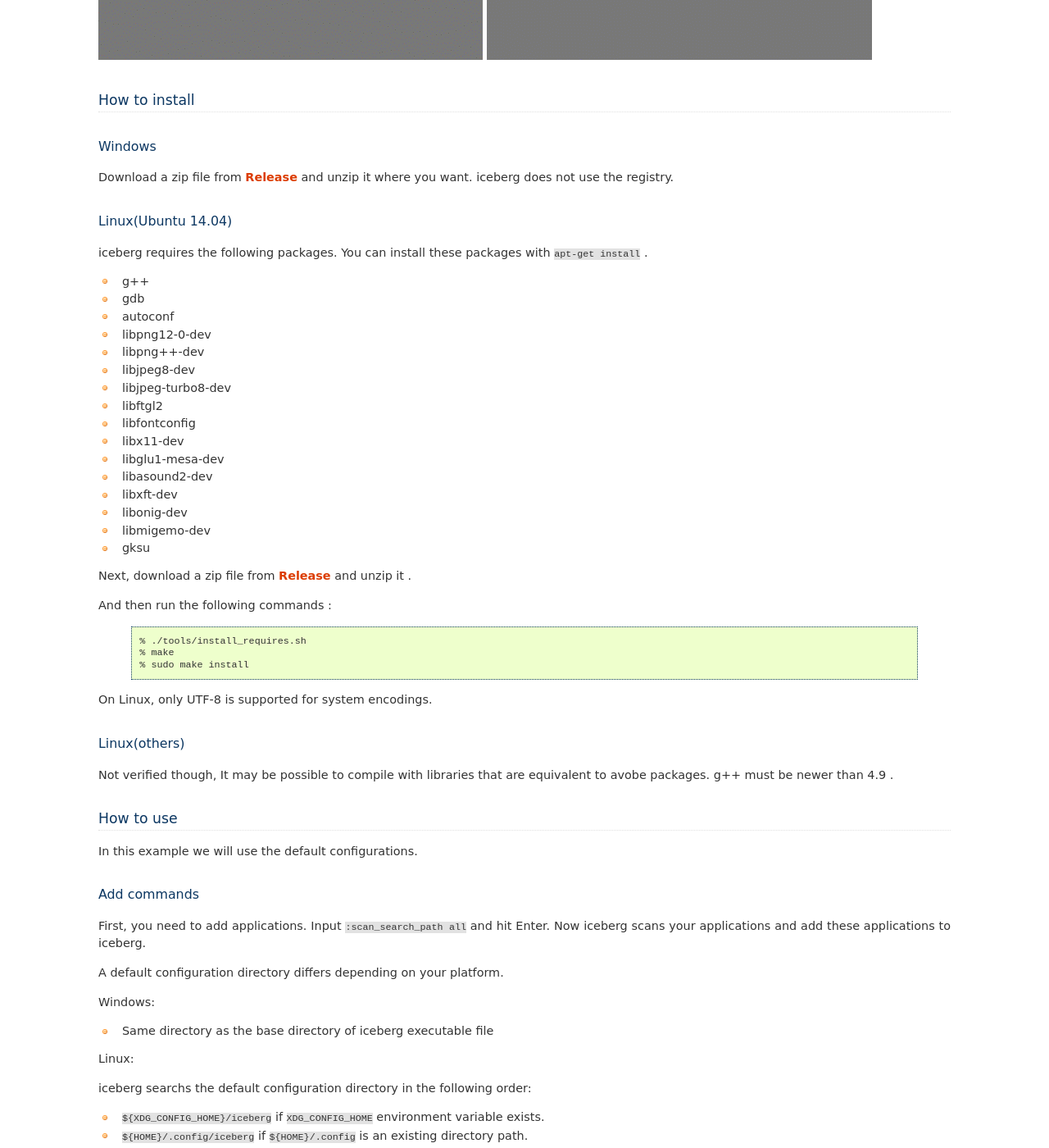
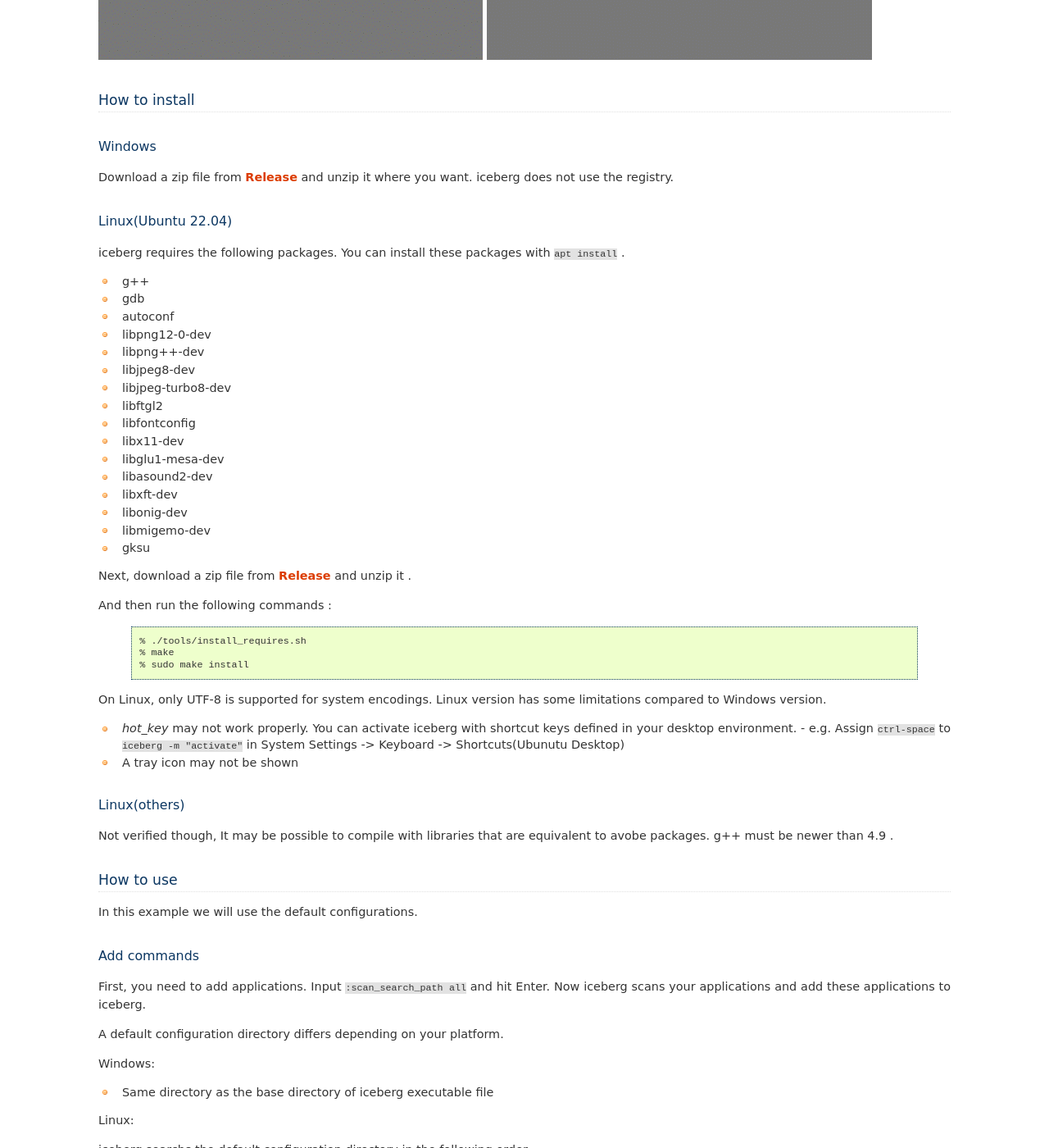
Before and after one commit to yuin/iceberg, a Sphinx documentation site: the page built from docs/source/overview.rst, in a window 1280 px wide and 1400 px high, scrolled down 1082 px. Shown: the whole window at 82% size. Built offline with Sphinx 7.4.7, drawn with Linux system fonts in a browser that asks for light colours; the version number could not be read and is left out.

```diff
--- a/README.rst
+++ b/README.rst
@@ -23,9 +23,9 @@ Windows
 ~~~~~~~~~~~~~~~
 Download a zip file from `Release <https://github.com/yuin/iceberg/releases>`_ and unzip it where you want. iceberg does not use the registry.
 
-Linux(Ubuntu 14.04)
+Linux(Ubuntu 22.04)
 ~~~~~~~~~~~~~~~~~~~~~~~~~
-iceberg requires the following packages. You can install these packages with ``apt-get install`` .
+iceberg requires the following packages. You can install these packages with ``apt install`` .
 
 - g++
 - gdb
--- a/docs/source/changes.rst
+++ b/docs/source/changes.rst
@@ -1,5 +1,9 @@
 Changes
 =======================
+0.9.13 (2025-02-24)
+-----------------------
+- CHANGED: update fltk dependencies(1.4.2), so iceberg now works nicely with HiDPI displays on Linux.
+
 0.9.12 (2019-01-17)
 -----------------------
 - CHANGED: update fltk dependencies(1.3.4)
--- a/docs/source/index.rst
+++ b/docs/source/index.rst
@@ -4,7 +4,7 @@ iceberg manuals
 :Author: Yusuke Inuzuka
 :License: GPLv3
 :Date: |today|
-:Platform: Windows7(32bit,64bit), Windows 8,10(in 7 compatible mode), Linux(verified:Ubuntu 14.04)
+:Platform: Windows10/11(amd64), Linux(verified:Ubuntu 22.04 amd64)
 :Download:  `https://github.com/yuin/iceberg/releases <https://github.com/yuin/iceberg/releases>`_
 :Description: A lightweight hackable keystroke application launcher can run on Windows and Linux
 
--- a/docs/source/overview.rst
+++ b/docs/source/overview.rst
@@ -22,9 +22,9 @@ Windows
 ~~~~~~~~~~~~~~~
 Download a zip file from `Release <https://github.com/yuin/iceberg/releases>`_ and unzip it where you want. iceberg does not use the registry.
 
-Linux(Ubuntu 14.04)
+Linux(Ubuntu 22.04)
 ~~~~~~~~~~~~~~~~~~~~~~~~~
-iceberg requires the following packages. You can install these packages with ``apt-get install`` .
+iceberg requires the following packages. You can install these packages with ``apt install`` .
 
 - g++
 - gdb
@@ -53,7 +53,11 @@ And then run the following commands :
         % make
         % sudo make install
 
-On Linux, only UTF-8 is supported for system encodings.
+On Linux, only UTF-8 is supported for system encodings. Linux version has some limitations compared to Windows version.
+
+- `hot_key` may not work properly. You can activate iceberg with shortcut keys defined in your desktop environment.
+  - e.g. Assign ``ctrl-space`` to ``iceberg -m "activate"`` in System Settings -> Keyboard -> Shortcuts(Ubunutu Desktop)
+- A tray icon may not be shown
 
 Linux(others)
 ~~~~~~~~~~~~~~~
```
Also changed, not shown: other parts of README.rst (+1 -0 lines), 8 other files.
